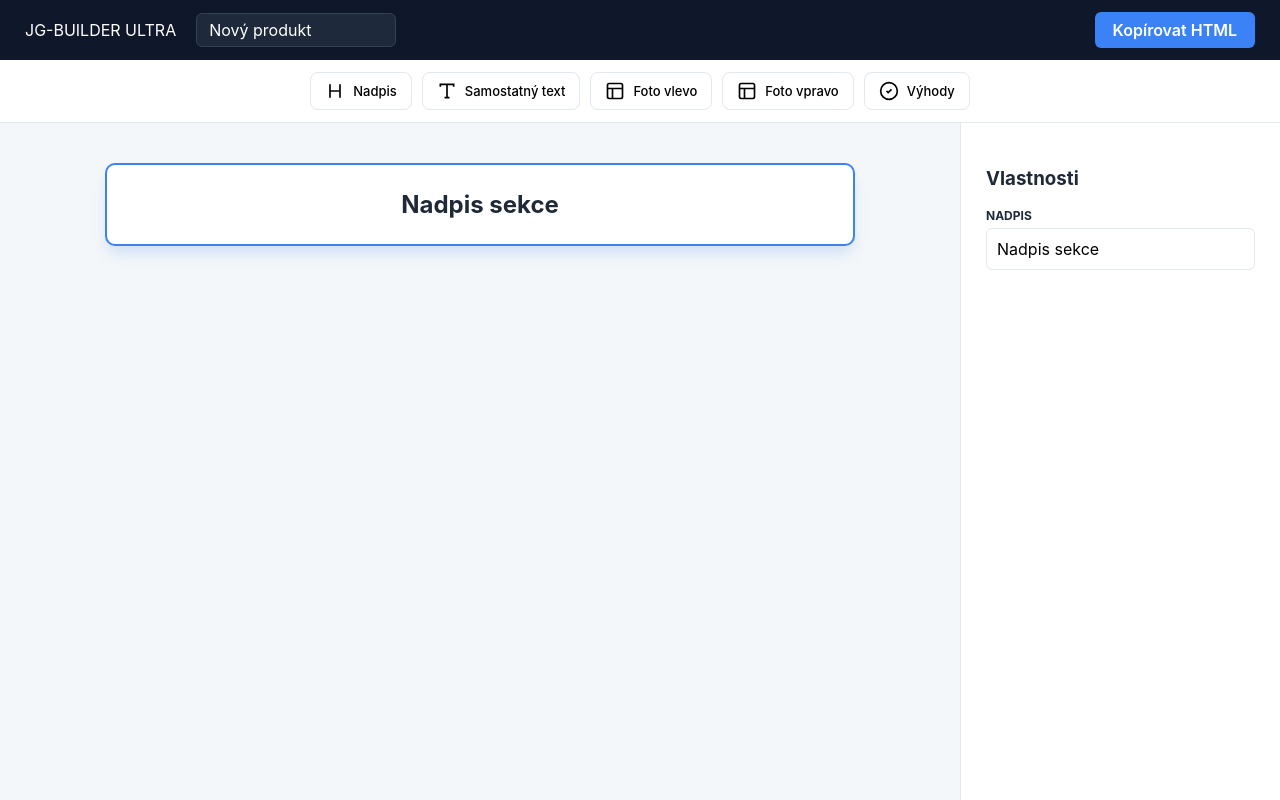
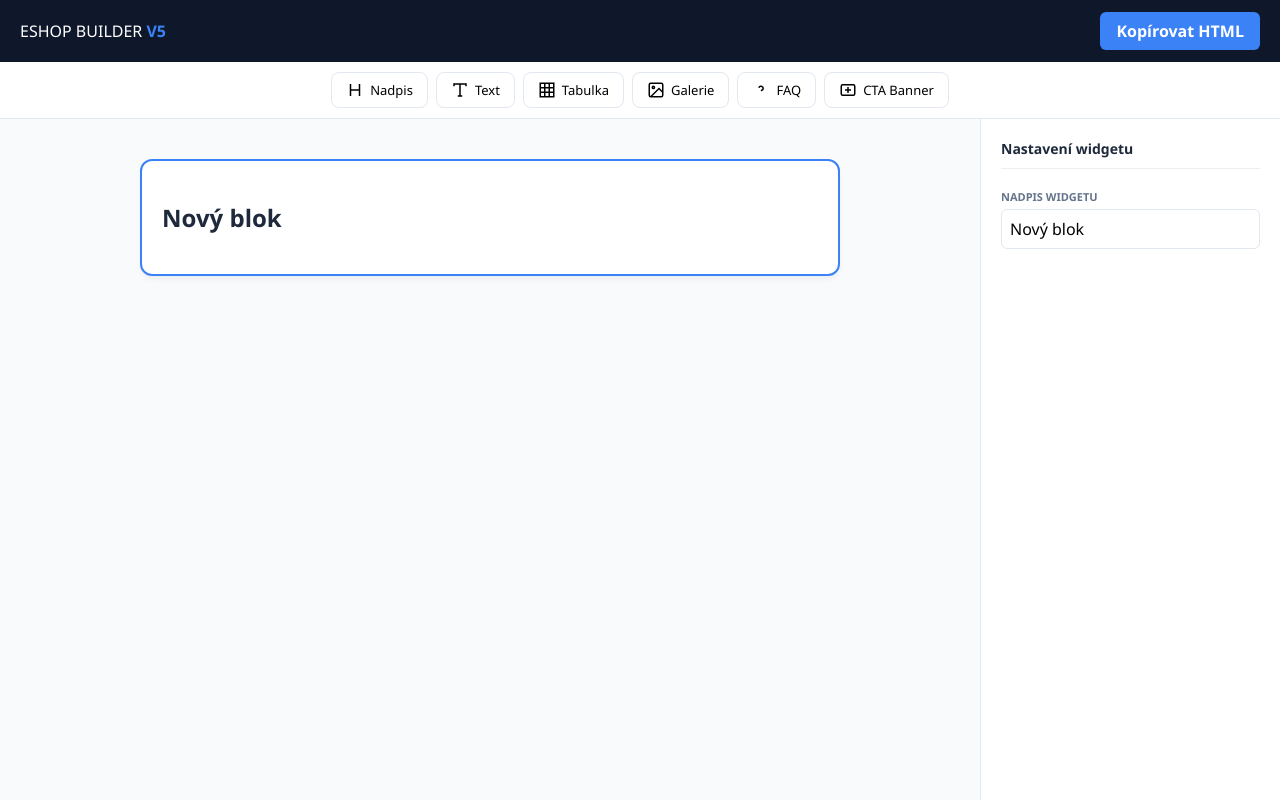
Before and after one commit to mimousekcz-debug/text_builder, a React (Vite) app: page / in a window 1280 px wide. Both pictures are taken after a click on the button "Nadpis". Built offline with nearby package versions, Linux system fonts and the light colour scheme.

Commit message:
Update App.jsx

```diff
--- a/App.jsx
+++ b/App.jsx
@@ -1,185 +1,187 @@
 import React, { useEffect, useMemo, useState } from "react";
 
-// --- IKONY ---
+// --- IKONY PRO NOVÉ WIDGETY ---
 const Icons = {
-  Heading: () => <svg width="20" height="20" viewBox="0 0 24 24" fill="none" stroke="currentColor" strokeWidth="2"><path d="M6 4v16M18 4v16M6 12h12"/></svg>,
-  Text: () => <svg width="20" height="20" viewBox="0 0 24 24" fill="none" stroke="currentColor" strokeWidth="2"><path d="M4 7V4h16v3M9 20h6M12 4v16"/></svg>,
-  TextImage: () => <svg width="20" height="20" viewBox="0 0 24 24" fill="none" stroke="currentColor" strokeWidth="2"><rect x="3" y="3" width="18" height="18" rx="2"/><path d="M3 9h18M9 21V9"/></svg>,
-  Benefits: () => <svg width="20" height="20" viewBox="0 0 24 24" fill="none" stroke="currentColor" strokeWidth="2"><circle cx="12" cy="12" r="10"/><path d="M9 12l2 2 4-4"/></svg>,
-  Trash: () => <svg width="16" height="16" viewBox="0 0 24 24" fill="none" stroke="currentColor" strokeWidth="2"><path d="M3 6h18M19 6v14a2 2 0 0 1-2 2H7a2 2 0 0 1-2-2V6m3 0V4a2 2 0 0 1 2-2h4a2 2 0 0 1 2 2v2"/></svg>,
-  Move: () => <svg width="16" height="16" viewBox="0 0 24 24" fill="none" stroke="currentColor" strokeWidth="2"><path d="M7 15l5 5 5-5M7 9l5-5 5 5"/></svg>
+  Heading: () => <svg width="18" height="18" viewBox="0 0 24 24" fill="none" stroke="currentColor" strokeWidth="2"><path d="M6 4v16M18 4v16M6 12h12"/></svg>,
+  Text: () => <svg width="18" height="18" viewBox="0 0 24 24" fill="none" stroke="currentColor" strokeWidth="2"><path d="M4 7V4h16v3M9 20h6M12 4v16"/></svg>,
+  TextImage: () => <svg width="18" height="18" viewBox="0 0 24 24" fill="none" stroke="currentColor" strokeWidth="2"><rect x="3" y="3" width="18" height="18" rx="2"/><path d="M3 9h18M9 21V9"/></svg>,
+  Gallery: () => <svg width="18" height="18" viewBox="0 0 24 24" fill="none" stroke="currentColor" strokeWidth="2"><rect x="3" y="3" width="18" height="18" rx="2"/><circle cx="8.5" cy="8.5" r="1.5"/><path d="M21 15l-5-5L5 21"/></svg>,
+  Table: () => <svg width="18" height="18" viewBox="0 0 24 24" fill="none" stroke="currentColor" strokeWidth="2"><path d="M3 3h18v18H3zM3 9h18M3 15h18M9 3v18M15 3v18"/></svg>,
+  Faq: () => <svg width="18" height="18" viewBox="0 0 24 24" fill="none" stroke="currentColor" strokeWidth="2"><path d="M9.09 9a3 3 0 0 1 5.83 1c0 2-3 3-3 3M12 17h.01"/></svg>,
+  Cta: () => <svg width="18" height="18" viewBox="0 0 24 24" fill="none" stroke="currentColor" strokeWidth="2"><rect x="3" y="5" width="18" height="14" rx="2"/><path d="M8 12h8M12 8v8"/></svg>,
+  Trash: () => <svg width="14" height="14" viewBox="0 0 24 24" fill="none" stroke="currentColor" strokeWidth="2"><path d="M3 6h18M19 6v14a2 2 0 0 1-2 2H7a2 2 0 0 1-2-2V6"/></svg>,
+  Move: () => <svg width="14" height="14" viewBox="0 0 24 24" fill="none" stroke="currentColor" strokeWidth="2"><path d="M7 15l5 5 5-5M7 9l5-5 5 5"/></svg>
 };
 
-export default function EshopBuilderV4() {
+export default function EshopBuilderV5() {
   const [blocks, setBlocks] = useState([]);
   const [selectedId, setSelectedId] = useState(null);
-  const [projectName, setProjectName] = useState("Nový produkt");
   const [draggedIdx, setDraggedIdx] = useState(null);
 
-  // --- LOGIKA BLOKŮ ---
   const addBlock = (type) => {
     const id = crypto.randomUUID();
-    let newBlock = { id, type, heading: "Nadpis sekce", text: "Zde napište text...", url: "https://placehold.co/600x400" };
+    let newBlock = { id, type, heading: "Nový blok", text: "Obsah...", url: "https://placehold.co/600x400" };
 
-    if (type === 'benefits') {
-      newBlock.count = 4;
-      newBlock.items = Array(5).fill(0).map((_, i) => ({ t: `Výhoda ${i+1}`, img: "https://placehold.co/100" }));
-    }
+    if (type === 'faq') newBlock.items = [{ q: "Otázka?", a: "Odpověď" }];
+    if (type === 'table') newBlock.rows = [{ label: "Hmotnost", value: "2 kg" }, { label: "Materiál", value: "Bavlna" }];
+    if (type === 'gallery') newBlock.urls = ["https://placehold.co/300", "https://placehold.co/301", "https://placehold.co/302"];
+    if (type === 'cta') { newBlock.buttonText = "Koupit nyní"; newBlock.link = "#"; }
+
     setBlocks([...blocks, newBlock]);
     setSelectedId(id);
   };
 
   const updateBlock = (id, patch) => setBlocks(blocks.map(b => b.id === id ? { ...b, ...patch } : b));
-  const deleteBlock = (id) => setBlocks(blocks.filter(b => b.id !== id));
+  const deleteBlock = (id) => { setBlocks(blocks.filter(b => b.id !== id)); setSelectedId(null); };
 
-  // --- DRAG & DROP LOGIKA ---
-  const onDragStart = (e, index) => {
-    setDraggedIdx(index);
-    e.dataTransfer.effectAllowed = "move";
+  // --- DRAG & DROP ---
+  const handleDragStart = (idx) => setDraggedIdx(idx);
+  const handleDragOver = (idx) => {
+    if (draggedIdx === null || draggedIdx === idx) return;
+    const newBlocks = [...blocks];
+    const item = newBlocks.splice(draggedIdx, 1)[0];
+    newBlocks.splice(idx, 0, item);
+    setDraggedIdx(idx);
+    setBlocks(newBlocks);
   };
 
-  const onDragOver = (index) => {
-    if (draggedIdx === null || draggedIdx === index) return;
-    const items = [...blocks];
-    const draggedItem = items[draggedIdx];
-    items.splice(draggedIdx, 1);
-    items.splice(index, 0, draggedItem);
-    setDraggedIdx(index);
-    setBlocks(items);
-  };
-
-  const onDragEnd = () => setDraggedIdx(null);
-
-  // --- HTML EXPORT ---
+  // --- EXPORT HTML ---
   const generateHtml = useMemo(() => {
     return blocks.map(b => {
-      const s = "padding:20px 0; max-width:900px; margin:auto; font-family:sans-serif;";
-      if (b.type === 'heading') return `<h2 style="${s} font-size:32px; text-align:center;">${b.heading}</h2>`;
-      if (b.type === 'text') return `<p style="${s} line-height:1.6; font-size:16px;">${b.text.replace(/\n/g, '<br>')}</p>`;
-      if (b.type === 'text-image-left') return `<div style="${s} display:flex; align-items:center; gap:30px;"><div style="flex:1;"><img src="${b.url}" style="width:100%; border-radius:10px;"></div><div style="flex:1;"><h2>${b.heading}</h2><p>${b.text}</p></div></div>`;
-      if (b.type === 'text-image-right') return `<div style="${s} display:flex; align-items:center; gap:30px; flex-direction:row-reverse;"><div style="flex:1;"><img src="${b.url}" style="width:100%; border-radius:10px;"></div><div style="flex:1;"><h2>${b.heading}</h2><p>${b.text}</p></div></div>`;
-      if (b.type === 'benefits') {
-        const items = b.items.slice(0, b.count).map(it => `<div style="flex:1; text-align:center;"><img src="${it.img}" style="width:80px; margin-bottom:10px;"><div style="font-weight:bold;">${it.t}</div></div>`).join("");
-        return `<div style="${s} display:flex; justify-content:space-around;">${items}</div>`;
+      const wrapper = (content) => `<div style="padding:20px 0; max-width:900px; margin:auto; font-family:Arial, sans-serif;">${content}</div>`;
+
+      if (b.type === 'heading') return wrapper(`<h2 style="font-size:28px; text-align:center; color:#1a1a2e;">${b.heading}</h2>`);
+      if (b.type === 'text') return wrapper(`<p style="line-height:1.6; font-size:15px; color:#444;">${b.text.replace(/\n/g, '<br>')}</p>`);
+      if (b.type === 'table') {
+        const rows = b.rows.map(r => `<tr style="border-bottom:1px solid #eee;"><td style="padding:10px; font-weight:bold;">${r.label}</td><td style="padding:10px;">${r.value}</td></tr>`).join("");
+        return wrapper(`<table style="width:100%; border-collapse:collapse; background:#f9f9f9; border-radius:8px; overflow:hidden;">${rows}</table>`);
+      }
+      if (b.type === 'faq') {
+        const faqs = b.items.map(i => `<div style="margin-bottom:15px;"><b>Q: ${i.q}</b><br><p style="margin-top:5px; color:#666;">${i.a}</p></div>`).join("");
+        return wrapper(`<div style="background:#fff; border:1px solid #eee; padding:20px; border-radius:8px;">${faqs}</div>`);
+      }
+      if (b.type === 'gallery') {
+        const imgs = b.urls.map(u => `<img src="${u}" style="width:31%; margin:1%; border-radius:5px;">`).join("");
+        return wrapper(`<div style="display:flex; flex-wrap:wrap; justify-content:center;">${imgs}</div>`);
+      }
+      if (b.type === 'cta') {
+        return wrapper(`<div style="text-align:center; padding:30px; background:#1a1a2e; border-radius:10px; color:#fff;"><h3>${b.heading}</h3><a href="${b.link}" style="display:inline-block; background:#e63946; color:#fff; padding:12px 30px; border-radius:5px; text-decoration:none; font-weight:bold;">${b.buttonText}</a></div>`);
       }
       return "";
     }).join("\n");
   }, [blocks]);
 
   return (
-    <div className="builder-v4">
-      <header className="top-nav">
-        <div className="logo">JG-BUILDER <span>ULTRA</span></div>
-        <input className="proj-input" value={projectName} onChange={e => setProjectName(e.target.value)} />
-        <button className="btn-copy" onClick={() => {navigator.clipboard.writeText(generateHtml); alert("Kód zkopírován!")}}>Kopírovat HTML</button>
+    <div className="builder-v5">
+      <header className="top-bar">
+        <div className="title">ESHOP BUILDER <span>V5</span></div>
+        <button className="export-btn" onClick={() => {navigator.clipboard.writeText(generateHtml); alert("Kód zkopírován!")}}>Kopírovat HTML</button>
       </header>
 
-      <section className="toolbar">
+      {/* Toolbar s widgety */}
+      <nav className="toolbar">
         <button onClick={() => addBlock('heading')}><Icons.Heading /> Nadpis</button>
-        <button onClick={() => addBlock('text')}><Icons.Text /> Samostatný text</button>
-        <button onClick={() => addBlock('text-image-left')}><Icons.TextImage /> Foto vlevo</button>
-        <button onClick={() => addBlock('text-image-right')}><Icons.TextImage /> Foto vpravo</button>
-        <button onClick={() => addBlock('benefits')}><Icons.Benefits /> Výhody</button>
-      </section>
+        <button onClick={() => addBlock('text')}><Icons.Text /> Text</button>
+        <button onClick={() => addBlock('table')}><Icons.Table /> Tabulka</button>
+        <button onClick={() => addBlock('gallery')}><Icons.Gallery /> Galerie</button>
+        <button onClick={() => addBlock('faq')}><Icons.Faq /> FAQ</button>
+        <button onClick={() => addBlock('cta')}><Icons.Cta /> CTA Banner</button>
+      </nav>
 
-      <main className="editor-area">
+      <div className="editor-main">
+        {/* Pracovní plocha */}
         <div className="canvas">
-          {blocks.length === 0 && <div className="empty">Zatím tu nic není. Přidejte widget z horní lišty.</div>}
           {blocks.map((b, idx) => (
             <div
               key={b.id}
-              className={`block-wrapper ${selectedId === b.id ? 'selected' : ''} ${draggedIdx === idx ? 'dragging' : ''}`}
+              className={`block-unit ${selectedId === b.id ? 'active' : ''}`}
               draggable
-              onDragStart={(e) => onDragStart(e, idx)}
-              onDragOver={() => onDragOver(idx)}
-              onDragEnd={onDragEnd}
+              onDragStart={() => handleDragStart(idx)}
+              onDragOver={(e) => { e.preventDefault(); handleDragOver(idx); }}
               onClick={() => setSelectedId(b.id)}
             >
-              {/* Ovládací prvky bloku */}
-              <div className="block-actions">
-                <div className="handle"><Icons.Move /></div>
-                <button className="delete-btn" onClick={(e) => {e.stopPropagation(); deleteBlock(b.id)}}><Icons.Trash /></button>
+              <div className="block-meta">
+                <span className="drag-handle"><Icons.Move /></span>
+                <span className="type-label">{b.type.toUpperCase()}</span>
+                <button className="del-btn" onClick={(e) => { e.stopPropagation(); deleteBlock(b.id); }}><Icons.Trash /></button>
               </div>
 
-              {/* Obsah bloku v náhledu */}
-              <div className="preview-content">
-                {b.type === 'heading' && <h1 className="ph">{b.heading}</h1>}
-                {b.type === 'text' && <p className="pt">{b.text}</p>}
-                {(b.type === 'text-image-left' || b.type === 'text-image-right') && (
-                  <div className={`flex-p ${b.type}`}>
-                    <img src={b.url} alt="" style={{width: '150px', borderRadius: '8px'}} />
-                    <div><h3>{b.heading}</h3><p>{b.text}</p></div>
-                  </div>
-                )}
-                {b.type === 'benefits' && (
-                  <div className="benefits-p" style={{display: 'flex', gap: '20px', justifyContent: 'center'}}>
-                    {b.items.slice(0, b.count).map((it, i) => (
-                      <div key={i} style={{textAlign: 'center'}}><img src={it.img} style={{width: '40px'}} /><div style={{fontSize: '10px'}}>{it.t}</div></div>
-                    ))}
-                  </div>
-                )}
+              <div className="block-preview-content">
+                {b.type === 'heading' && <h2>{b.heading}</h2>}
+                {b.type === 'text' && <p>{b.text}</p>}
+                {b.type === 'table' && <div className="p-table">Tabulka s {b.rows.length} řádky</div>}
+                {b.type === 'gallery' && <div className="p-gal">Galerie ({b.urls.length} fotky)</div>}
+                {b.type === 'faq' && <div className="p-faq">FAQ ({b.items.length} otázek)</div>}
+                {b.type === 'cta' && <div className="p-cta">Tlačítko: {b.buttonText}</div>}
               </div>
             </div>
           ))}
         </div>
 
+        {/* Inspektor (Vpravo) */}
         <aside className="inspector">
-          <h3>Vlastnosti</h3>
+          <div className="ins-header">Nastavení widgetu</div>
           {selectedId ? (
-            <div className="ins-form">
-              {blocks.find(b => b.id === selectedId).type !== 'text' && (
-                <><label>Nadpis</label><input value={blocks.find(b => b.id === selectedId).heading} onChange={e => updateBlock(selectedId, {heading: e.target.value})} /></>
-              )}
-              {blocks.find(b => b.id === selectedId).type !== 'heading' && blocks.find(b => b.id === selectedId).type !== 'benefits' && (
+            <div className="ins-body">
+              <label>Nadpis widgetu</label>
+              <input value={blocks.find(b => b.id === selectedId).heading} onChange={e => updateBlock(selectedId, {heading: e.target.value})} />
+
+              {blocks.find(b => b.id === selectedId).type === 'text' && (
                 <><label>Text</label><textarea value={blocks.find(b => b.id === selectedId).text} onChange={e => updateBlock(selectedId, {text: e.target.value})} /></>
               )}
-              {blocks.find(b => b.id === selectedId).type.includes('image') && (
-                <><label>URL Obrázku</label><input value={blocks.find(b => b.id === selectedId).url} onChange={e => updateBlock(selectedId, {url: e.target.value})} /></>
-              )}
-              {blocks.find(b => b.id === selectedId).type === 'benefits' && (
-                <><label>Počet ikon (3-5)</label>
-                   <input type="number" min="3" max="5" value={blocks.find(b => b.id === selectedId).count} onChange={e => updateBlock(selectedId, {count: parseInt(e.target.value)})} />
+
+              {blocks.find(b => b.id === selectedId).type === 'cta' && (
+                <>
+                  <label>Text tlačítka</label>
+                  <input value={blocks.find(b => b.id === selectedId).buttonText} onChange={e => updateBlock(selectedId, {buttonText: e.target.value})} />
+                  <label>Odkaz (URL)</label>
+                  <input value={blocks.find(b => b.id === selectedId).link} onChange={e => updateBlock(selectedId, {link: e.target.value})} />
                 </>
               )}
+
+              {blocks.find(b => b.id === selectedId).type === 'faq' && (
+                <button className="add-sub" onClick={() => {
+                  const items = [...blocks.find(b => b.id === selectedId).items, {q: "Nová otázka?", a: "Odpověď"}];
+                  updateBlock(selectedId, {items});
+                }}>+ Přidat otázku</button>
+              )}
             </div>
-          ) : <p className="ins-empty">Vyberte widget v ploše</p>}
+          ) : <div className="empty-ins">Vyberte widget pro úpravu</div>}
         </aside>
-      </main>
+      </div>
 
       <style>{`
-        .builder-v4 { display: flex; flex-direction: column; height: 100vh; font-family: 'Inter', sans-serif; background: #f4f7f9; }
-        .top-nav { background: #0f172a; color: white; padding: 12px 25px; display: flex; align-items: center; gap: 20px; }
-        .proj-input { background: #1e293b; border: 1px solid #334155; color: white; padding: 6px 12px; border-radius: 6px; width: 200px; }
-        .btn-copy { margin-left: auto; background: #3b82f6; color: white; border: none; padding: 8px 18px; border-radius: 6px; cursor: pointer; font-weight: 600; }
+        .builder-v5 { display: flex; flex-direction: column; height: 100vh; font-family: 'Segoe UI', sans-serif; background: #f8fafc; color: #1e293b; }
+        .top-bar { background: #0f172a; padding: 12px 20px; display: flex; justify-content: space-between; align-items: center; color: white; }
+        .title span { color: #3b82f6; font-weight: bold; }
+        .export-btn { background: #3b82f6; border: none; padding: 8px 16px; border-radius: 6px; color: white; font-weight: bold; cursor: pointer; }
 
-        .toolbar { background: white; padding: 12px; display: flex; justify-content: center; gap: 10px; border-bottom: 1px solid #e2e8f0; }
-        .toolbar button { background: #fff; border: 1px solid #e2e8f0; padding: 8px 14px; border-radius: 8px; cursor: pointer; display: flex; align-items: center; gap: 8px; font-size: 13px; font-weight: 500; transition: 0.2s; }
-        .toolbar button:hover { border-color: #3b82f6; color: #3b82f6; background: #eff6ff; }
+        .toolbar { background: white; padding: 10px; border-bottom: 1px solid #e2e8f0; display: flex; gap: 8px; justify-content: center; }
+        .toolbar button { background: white; border: 1px solid #e2e8f0; padding: 8px 14px; border-radius: 8px; cursor: pointer; display: flex; align-items: center; gap: 6px; font-size: 13px; transition: 0.2s; }
+        .toolbar button:hover { border-color: #3b82f6; color: #3b82f6; }
 
-        .editor-area { display: flex; flex: 1; overflow: hidden; }
+        .editor-main { display: flex; flex: 1; overflow: hidden; }
         .canvas { flex: 1; overflow-y: auto; padding: 40px; display: flex; flex-direction: column; align-items: center; gap: 15px; }
 
-        .block-wrapper { position: relative; background: white; width: 100%; max-width: 750px; padding: 25px; border-radius: 10px; border: 2px solid transparent; cursor: pointer; transition: 0.2s; box-shadow: 0 4px 6px -1px rgba(0,0,0,0.1); }
-        .block-wrapper:hover { border-color: #cbd5e1; }
-        .block-wrapper.selected { border-color: #3b82f6; box-shadow: 0 10px 15px -3px rgba(59, 130, 246, 0.2); }
-        .block-wrapper.dragging { opacity: 0.5; border: 2px dashed #3b82f6; }
+        .block-unit { background: white; width: 100%; max-width: 700px; padding: 20px; border-radius: 12px; border: 2px solid transparent; cursor: pointer; position: relative; box-shadow: 0 4px 6px -1px rgba(0,0,0,0.05); }
+        .block-unit.active { border-color: #3b82f6; }
+        .block-unit:hover { box-shadow: 0 10px 15px -3px rgba(0,0,0,0.1); }
 
-        .block-actions { position: absolute; left: -45px; top: 0; display: flex; flex-direction: column; gap: 5px; opacity: 0; transition: 0.2s; }
-        .block-wrapper:hover .block-actions { opacity: 1; }
-        .handle { cursor: grab; background: white; padding: 8px; border-radius: 6px; box-shadow: 0 2px 4px rgba(0,0,0,0.1); color: #64748b; }
-        .delete-btn { background: #fee2e2; color: #ef4444; border: none; padding: 8px; border-radius: 6px; cursor: pointer; }
+        .block-meta { position: absolute; left: -50px; top: 0; display: flex; flex-direction: column; gap: 5px; opacity: 0; transition: 0.2s; }
+        .block-unit:hover .block-meta { opacity: 1; }
+        .drag-handle { background: white; padding: 6px; border-radius: 5px; cursor: grab; color: #94a3b8; border: 1px solid #e2e8f0; }
+        .del-btn { background: #fee2e2; color: #ef4444; border: 1px solid #fecaca; padding: 6px; border-radius: 5px; cursor: pointer; }
+        .type-label { font-size: 9px; font-weight: bold; background: #f1f5f9; padding: 2px 6px; border-radius: 4px; color: #64748b; margin-top: 5px; text-align: center; }
 
-        .ph { text-align: center; margin: 0; font-size: 24px; }
-        .pt { color: #475569; line-height: 1.6; margin: 0; }
-        .flex-p { display: flex; gap: 20px; align-items: center; }
-        .flex-p.text-image-right { flex-direction: row-reverse; }
+        .inspector { width: 300px; background: white; border-left: 1px solid #e2e8f0; padding: 20px; }
+        .ins-header { font-weight: bold; font-size: 14px; border-bottom: 1px solid #eee; padding-bottom: 10px; margin-bottom: 20px; }
+        .ins-body label { display: block; font-size: 11px; font-weight: bold; margin-top: 15px; color: #64748b; text-transform: uppercase; }
+        .ins-body input, .ins-body textarea { width: 100%; padding: 8px; border: 1px solid #e2e8f0; border-radius: 6px; margin-top: 5px; box-sizing: border-box; }
+        .add-sub { width: 100%; margin-top: 20px; padding: 10px; border: 1px dashed #3b82f6; color: #3b82f6; background: #eff6ff; border-radius: 6px; cursor: pointer; font-weight: bold; }
 
-        .inspector { width: 320px; background: white; border-left: 1px solid #e2e8f0; padding: 25px; }
-        .ins-form label { display: block; font-size: 12px; font-weight: 700; color: #1e293b; margin-top: 15px; text-transform: uppercase; }
-        .ins-form input, .ins-form textarea { width: 100%; padding: 10px; border: 1px solid #e2e8f0; border-radius: 6px; margin-top: 5px; font-family: inherit; }
-        .ins-form textarea { height: 120px; }
-        .ins-empty { text-align: center; color: #94a3b8; margin-top: 100px; }
-        .empty { color: #94a3b8; margin-top: 100px; font-style: italic; }
+        .empty-ins { color: #94a3b8; text-align: center; margin-top: 100px; font-size: 13px; }
+        .p-cta { background: #0f172a; color: white; padding: 15px; border-radius: 8px; text-align: center; font-weight: bold; }
+        .p-table, .p-gal, .p-faq { background: #f8fafc; padding: 15px; border-radius: 8px; border: 1px dashed #cbd5e1; text-align: center; font-style: italic; color: #64748b; }
       `}</style>
     </div>
   );
```
